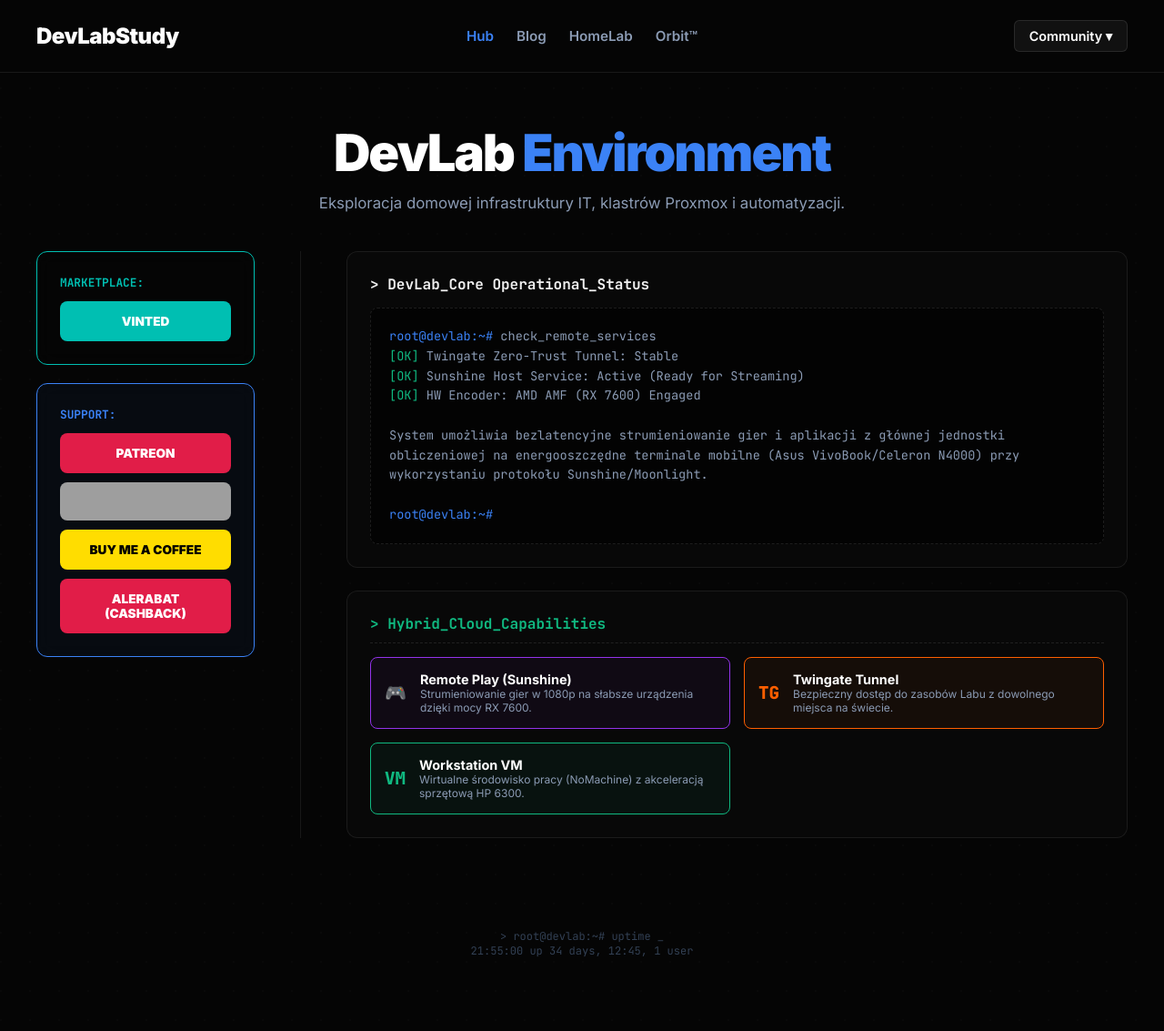
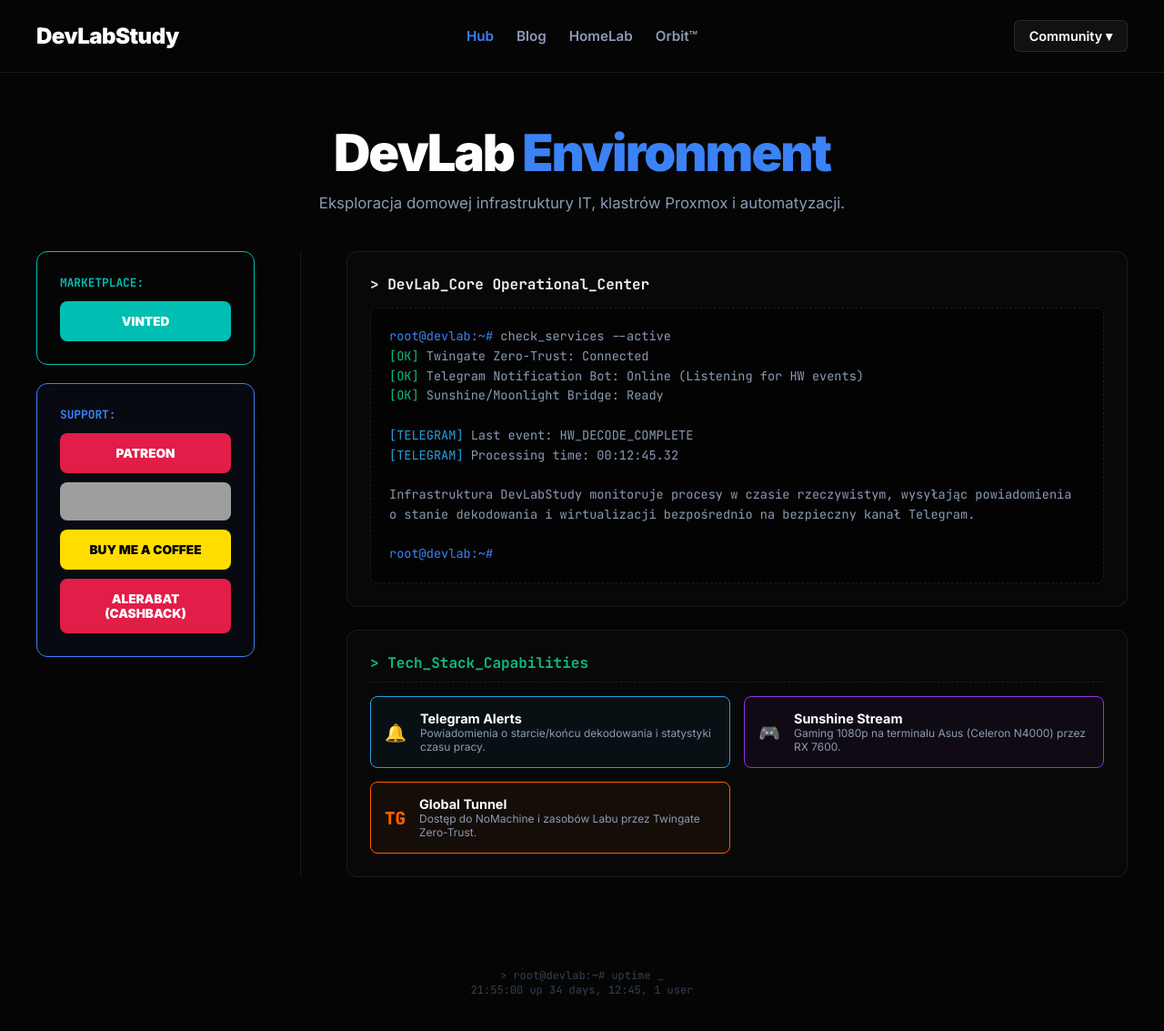
Before and after one commit to TobiMessi/TobiMessi.github.io, a Jekyll site: the page built from index.html, in a window 1280 px wide and 1136 px high. Shown: the top 1133 px of the window at 91% size. Built offline with Jekyll 4.4.1, drawn with Linux system fonts in a browser that asks for light colours; grey boxes are pictures that could not be loaded.

Commit message:
Update index.html

```diff
--- a/index.html
+++ b/index.html
@@ -29,45 +29,48 @@ title: Hub
 <div class="hub-grid">
 
     <div class="card">
-        <h3 style="color: var(--text-main); font-family: 'JetBrains Mono', monospace; font-size: 1rem; margin: 0 0 15px 0;">> DevLab_Core Operational_Status</h3>
+        <h3 style="color: var(--text-main); font-family: 'JetBrains Mono', monospace; font-size: 1rem; margin: 0 0 15px 0;">> DevLab_Core Operational_Center</h3>
 
         <div class="terminal-window">
-            <span class="terminal-prompt">root@devlab:~#</span> check_remote_services<br>
-            <span class="terminal-success">[OK]</span> Twingate Zero-Trust Tunnel: Stable<br>
-            <span class="terminal-success">[OK]</span> Sunshine Host Service: Active (Ready for Streaming)<br>
-            <span class="terminal-success">[OK]</span> HW Encoder: AMD AMF (RX 7600) Engaged<br>
+            <span class="terminal-prompt">root@devlab:~#</span> check_services --active<br>
+            <span class="terminal-success">[OK]</span> Twingate Zero-Trust: Connected<br>
+            <span class="terminal-success">[OK]</span> Telegram Notification Bot: Online (Listening for HW events)<br>
+            <span class="terminal-success">[OK]</span> Sunshine/Moonlight Bridge: Ready<br>
             <br>
-            System umożliwia bezlatencyjne strumieniowanie gier i aplikacji z głównej jednostki obliczeniowej na energooszczędne terminale mobilne (Asus VivoBook/Celeron N4000) przy wykorzystaniu protokołu Sunshine/Moonlight.<br>
+            <span style="color: #24A1DE;">[TELEGRAM]</span> Last event: HW_DECODE_COMPLETE<br>
+            <span style="color: #24A1DE;">[TELEGRAM]</span> Processing time: 00:12:45.32<br>
+            <br>
+            Infrastruktura DevLabStudy monitoruje procesy w czasie rzeczywistym, wysyłając powiadomienia o stanie dekodowania i wirtualizacji bezpośrednio na bezpieczny kanał Telegram.<br>
             <br>
             <span class="terminal-prompt">root@devlab:~#</span> <span class="cursor-blink">_</span>
         </div>
     </div>
 
     <div class="card">
-        <h3 style="color: #10b981; font-family: 'JetBrains Mono', monospace; font-size: 1rem; margin: 0 0 15px 0; border-bottom: 1px dashed rgba(255,255,255,0.1); padding-bottom: 10px;">> Hybrid_Cloud_Capabilities</h3>
+        <h3 style="color: #10b981; font-family: 'JetBrains Mono', monospace; font-size: 1rem; margin: 0 0 15px 0; border-bottom: 1px dashed rgba(255,255,255,0.1); padding-bottom: 10px;">> Tech_Stack_Capabilities</h3>
 
         <div class="capability-grid">
+            <div class="cap-card" style="border-color: #24A1DE; background: rgba(36, 161, 222, 0.05);">
+                <div class="cap-icon" style="color: #24A1DE;">🔔</div>
+                <div class="cap-text">
+                    <h4>Telegram Alerts</h4>
+                    <p>Powiadomienia o starcie/końcu dekodowania i statystyki czasu pracy.</p>
+                </div>
+            </div>
+
             <div class="cap-card" style="border-color: #9333ea; background: rgba(147, 51, 234, 0.05);">
                 <div class="cap-icon" style="color: #9333ea;">🎮</div>
                 <div class="cap-text">
-                    <h4>Remote Play (Sunshine)</h4>
-                    <p>Strumieniowanie gier w 1080p na słabsze urządzenia dzięki mocy RX 7600.</p>
+                    <h4>Sunshine Stream</h4>
+                    <p>Gaming 1080p na terminalu Asus (Celeron N4000) przez RX 7600.</p>
                 </div>
             </div>
 
             <div class="cap-card" style="border-color: #ff5f00; background: rgba(255, 95, 0, 0.05);">
                 <div class="cap-icon" style="color: #ff5f00;">TG</div>
                 <div class="cap-text">
-                    <h4>Twingate Tunnel</h4>
-                    <p>Bezpieczny dostęp do zasobów Labu z dowolnego miejsca na świecie.</p>
-                </div>
-            </div>
-
-            <div class="cap-card" style="border-color: #10b981; background: rgba(16, 185, 129, 0.05);">
-                <div class="cap-icon" style="color: #10b981;">VM</div>
-                <div class="cap-text">
-                    <h4>Workstation VM</h4>
-                    <p>Wirtualne środowisko pracy (NoMachine) z akceleracją sprzętową HP 6300.</p>
+                    <h4>Global Tunnel</h4>
+                    <p>Dostęp do NoMachine i zasobów Labu przez Twingate Zero-Trust.</p>
                 </div>
             </div>
         </div>
```
